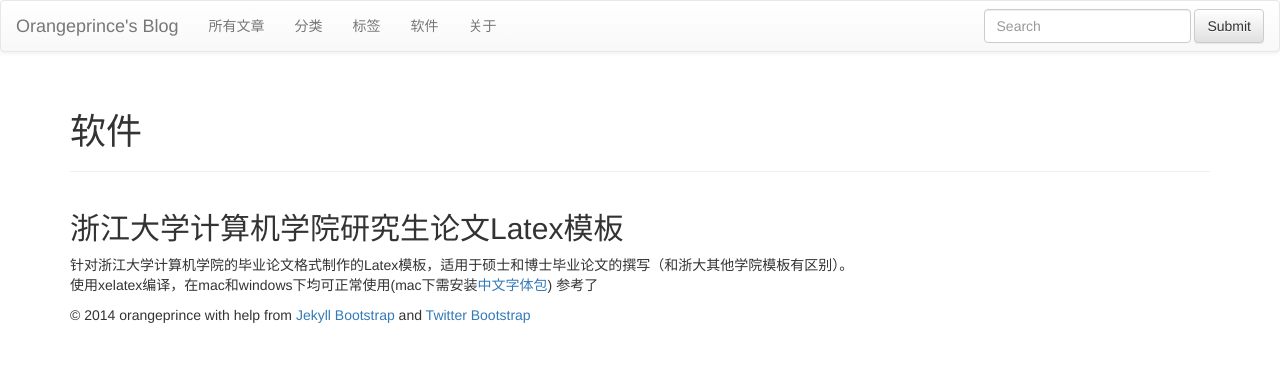
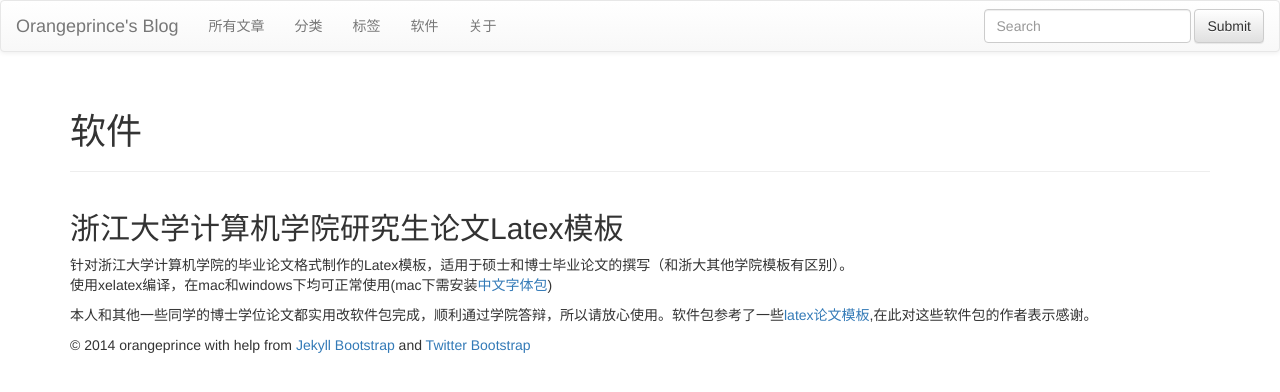
Before and after one commit to orangeprince/orangeprince.github.io, a Jekyll site: the page built from software.md, in a window 1280 px wide. Shown: the top 392 px of the page. Built offline with Jekyll 4.4.1, drawn with Linux system fonts in a browser that asks for light colours; nearby versions of some CDN libraries; library files that are not in the unit come from our copies; comment, search, counter and statistics services are not loaded.

Commit message:
modified:   software.md

```diff
--- a/software.md
+++ b/software.md
@@ -8,5 +8,6 @@ weight: 4
 浙江大学计算机学院研究生论文Latex模板
 ---
 针对浙江大学计算机学院的毕业论文格式制作的Latex模板，适用于硕士和博士毕业论文的撰写（和浙大其他学院模板有区别）。
-使用xelatex编译，在mac和windows下均可正常使用(mac下需安装[中文字体包](http://linux-wiki.cn/wiki/zh-hans/LaTeX%E4%B8%AD%E6%96%87%E6%8E%92%E7%89%88%EF%BC%88%E4%BD%BF%E7%94%A8XeTeX%EF%BC%89 "中文"))
-参考了
+使用xelatex编译，在mac和windows下均可正常使用(mac下需安装[中文字体包](http://linux-wiki.cn/wiki/zh-hans/LaTeX%E4%B8%AD%E6%96%87%E6%8E%92%E7%89%88%EF%BC%88%E4%BD%BF%E7%94%A8XeTeX%EF%BC%89 "中文字体包"))
+
+本人和其他一些同学的博士学位论文都实用改软件包完成，顺利通过学院答辩，所以请放心使用。软件包参考了一些[latex论文模板](https://code.google.com/p/zjuthesistex/),在此对这些软件包的作者表示感谢。
```
